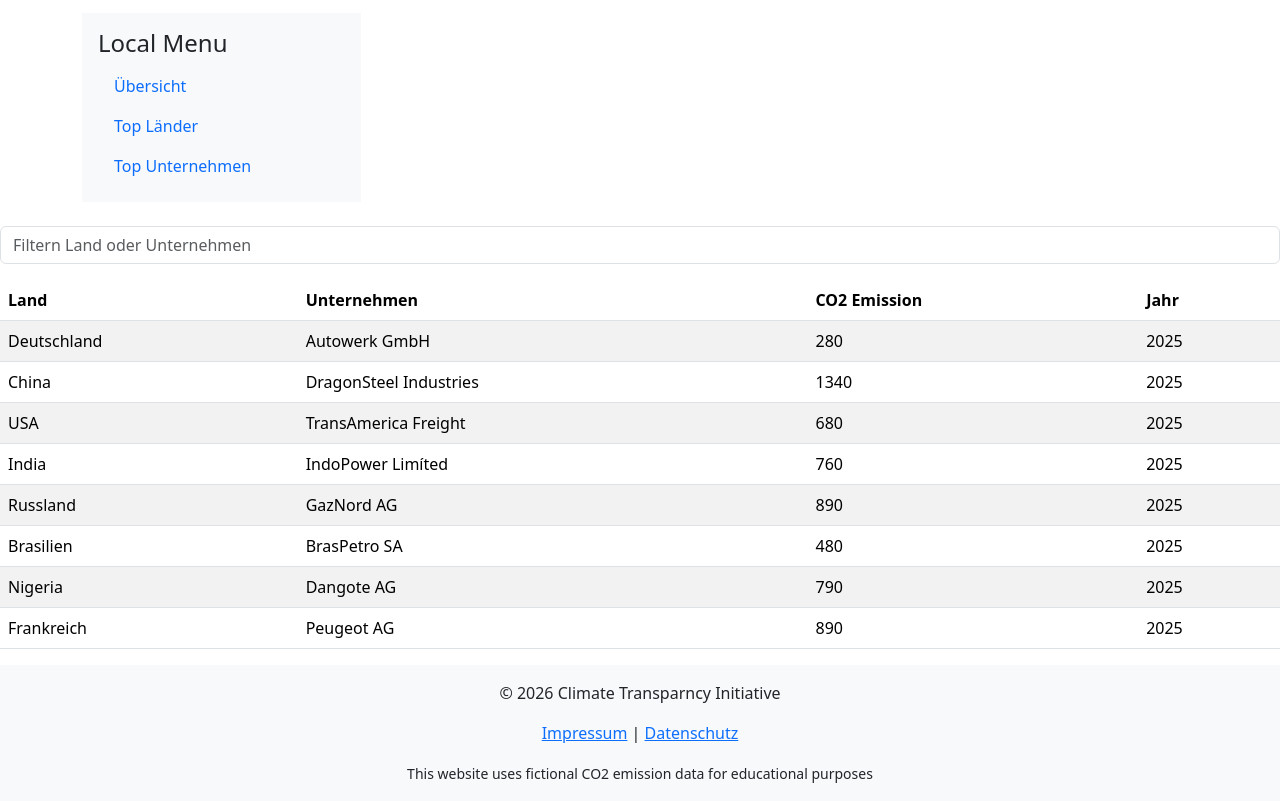
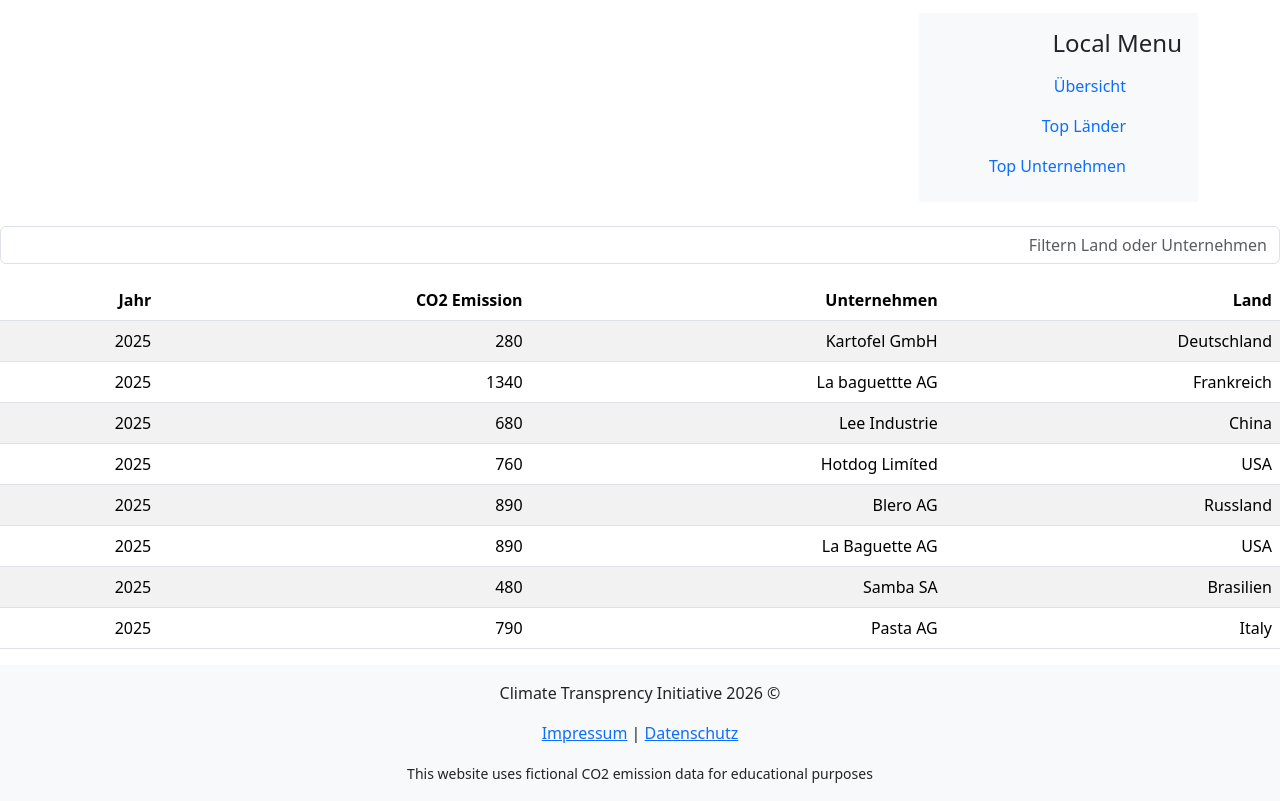
Before and after one commit to Expressivitelegendaiire/co2-footprint-htm, a plain HTML site: page index.html in a window 1280 px wide. Shown: the part 203-1004 px from the top of the page. Drawn offline with nearby package versions, Linux system fonts and the light colour scheme.

Commit message:
Aktualisiere CO2-Footprint-Inhalte

```diff
--- a/index.html
+++ b/index.html
@@ -1,13 +1,13 @@
 <!DOCTYPE html>
 
-  <html lang="de" dir="ltr">
+  <html lang="de" dir="rtl">
 
     <head>
         <meta charset="UTF-8">
         <meta http-equiv="X-UA-Compatible" content="IE=edge">
         <meta name="viewport" content="width=device-width, initial-scale=1.0">
         <link rel="icon" type="image/png" href="image/Logo_Co2.png">
-        <title>Co2_footprint</title>
+        <title>CO2_footprint</title>
 
         <!--Bootstrap CDN-->
         <link href="https://cdn.jsdelivr.net/npm/bootstrap@5.3.8/dist/css/bootstrap.min.css" rel="stylesheet" integrity="sha384-sRIl4kxILFvY47J16cr9ZwB07vP4J8+LH7qKQnuqkuIAvNWLzeN8tE5YBujZqJLB" crossorigin="anonymous">
@@ -20,7 +20,7 @@
 
             <div class="d-flex align-items-center">
                 <img src="image/logo_Co2.png" alt="CO2 Logo" width="50" class="me-3">
-                <h1 class="h4 m-0">Co2 Footprint</h1>
+                <h1 class="h4 m-0">CO2 Footprint</h1>
             </div>
             <nav>
                 <a href="#" class="text-white me-3">Home</a>
@@ -70,59 +70,60 @@
                 <tbody>
                   <tr>
                     <td>Deutschland</td>
-                    <td>Autowerk GmbH</td>
+                    <td>Kartofel GmbH</td>
                     <td>280</td>
                     <td>2025</td>
                   </tr>
                   <tr>
-                    <td>China</td>
-                    <td>DragonSteel Industries</td>
+                    <td>Frankreich</td>
+                    <td>La baguettte AG</td>
                     <td>1340</td>
                     <td>2025</td>
                   </tr>
                   <tr>
-                    <td>USA</td>
-                    <td>TransAmerica Freight</td>
+                    <td>China</td>
+                    <td>Lee Industrie</td>
                     <td>680</td>
                     <td>2025</td>
                   </tr>
                   <tr>
-                    <td>India</td>
-                    <td>IndoPower Limíted</td>
+                    <td>USA</td>
+                    <td>Hotdog Limíted</td>
                     <td>760</td>
                     <td>2025</td>
                   </tr>
                   <tr>
                     <td>Russland</td>
-                    <td>GazNord AG</td>
+                    <td>Blero AG</td>
+                    <td>890</td>
+                    <td>2025</td>
+                  </tr>
+                  <tr>
+                    <td>USA</td>
+                    <td>La Baguette AG</td>
                     <td>890</td>
                     <td>2025</td>
                   </tr>
                   <tr>
                     <td>Brasilien</td>
-                    <td>BrasPetro SA</td>
+                    <td>Samba SA</td>
                     <td>480</td>
                     <td>2025</td>
                   </tr>
                   <tr>
-                    <td>Nigeria</td>
-                    <td>Dangote AG</td>
+                    <td>Italy</td>
+                    <td>Pasta AG</td>
                     <td>790</td>
                     <td>2025</td>
                   </tr>
-                  <tr>
-                    <td>Frankreich</td>
-                    <td>Peugeot AG</td>
-                    <td>890</td>
-                    <td>2025</td>
-                  </tr>
+
                 </tbody>
               </table>
 
           </div>
 
         <footer class="bg-light text-center p-3">
-            <p>&copy; 2026 Climate Transparncy Initiative</p>
+            <p>&copy; 2026 Climate Transprency Initiative</p>
             <p>
               <a href="#">Impressum</a> |
               <a href="#">Datenschutz</a>
```
Also changed, not shown: 1 other file.
